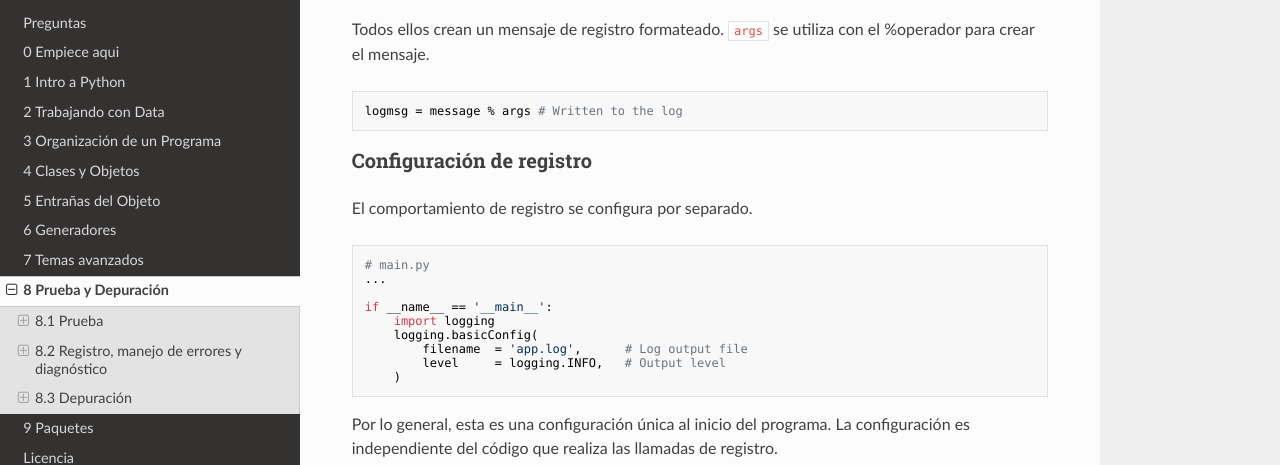
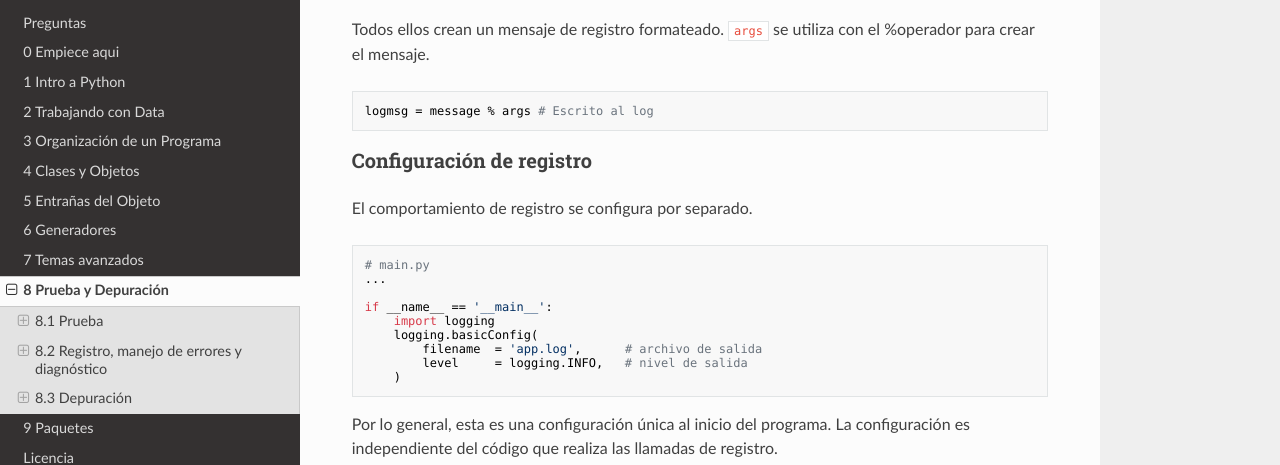
Before and after one commit to pythonpanama/pythonpractico_ssg, an MkDocs documentation site: the page built from docs/8.md, in a window 1280 px wide and 900 px high, scrolled down 6756 px. Shown: the part 156-621 px from the top of the window. Built offline with MkDocs 1.6.1, drawn with Linux system fonts in a browser that asks for light colours; nearby versions of some CDN libraries.

Commit message:
updated 8.2

````diff
--- a/docs/8.md
+++ b/docs/8.md
@@ -339,7 +339,7 @@ Cada método representa un nivel de gravedad diferente.
 Todos ellos crean un mensaje de registro formateado. `args` se utiliza con el %operador para crear el mensaje.
 
 ```python
-logmsg = message % args # Written to the log
+logmsg = message % args # Escrito al log
 ```
 
 ### Configuración de registro
@@ -353,8 +353,8 @@ El comportamiento de registro se configura por separado.
 if __name__ == '__main__':
     import logging
     logging.basicConfig(
-        filename  = 'app.log',      # Log output file
-        level     = logging.INFO,   # Output level
+        filename  = 'app.log',      # archivo de salida
+        level     = logging.INFO,   # nivel de salida
     )
 ```
 Por lo general, esta es una configuración única al inicio del programa. La configuración es independiente del código que realiza las llamadas de registro.
````
